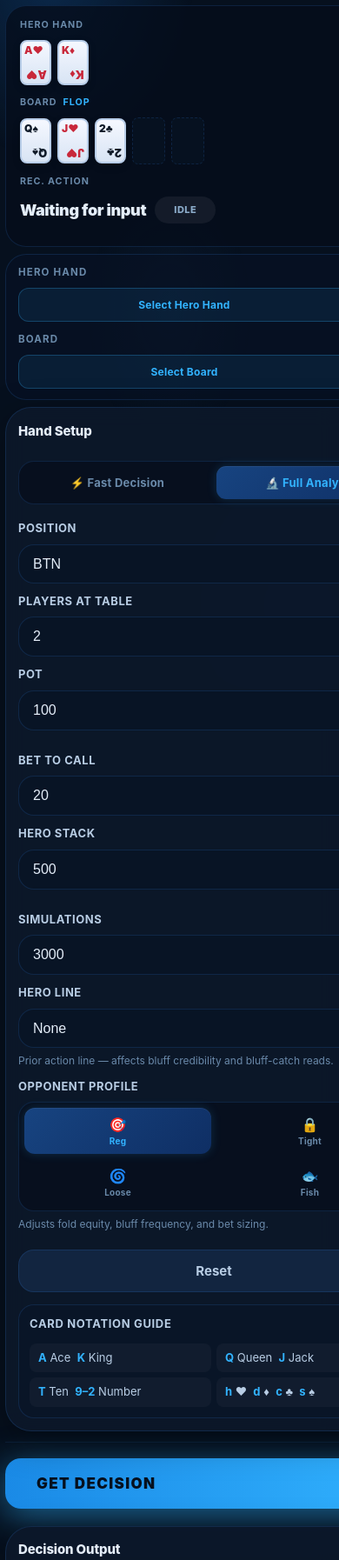
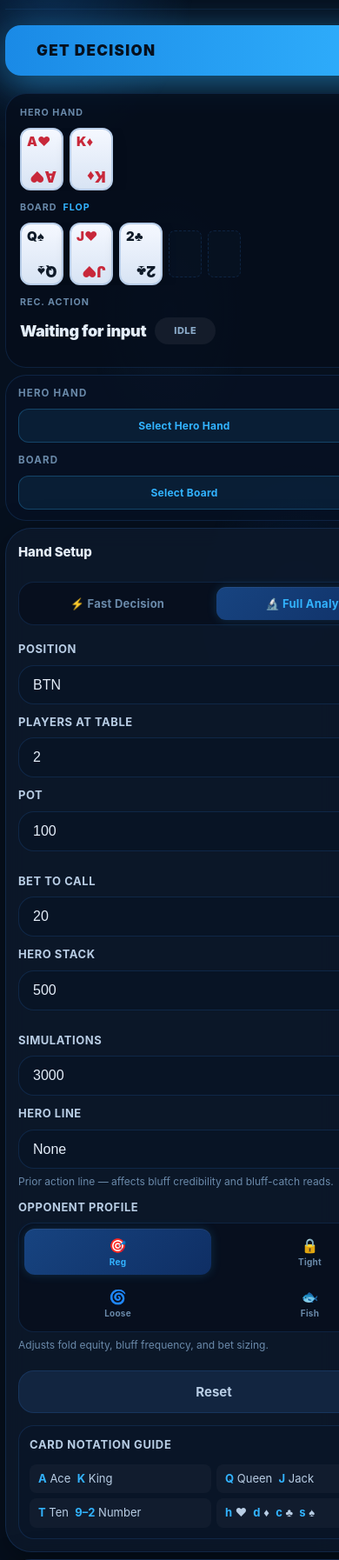
Before and after one commit to luzon123/EquiEdgeAI, a Flask app: page /app in a window 390 px wide. Shown: the part 63-1857 px from the top of the page at 87% size. Run offline with Flask 3, Linux system fonts and the light colour scheme; a user stored in the database is signed in.

Commit message:
fix mobile UI #4

```diff
--- a/static/css/styles.css
+++ b/static/css/styles.css
@@ -688,12 +688,11 @@ pre {
   .whatif-grid   { grid-template-columns: 1fr; }
   .picker-grid   { grid-template-columns: 1fr 1fr; }
 
-  /* ── Mobile reading order: Hand Setup → Get Decision → Results ── */
-  /* On desktop the Get Decision button sits above the two side-by-  */
-  /* side panels, which is fine. In single-column it appears before  */
-  /* the form, forcing users to scroll up to press it after editing. */
-  .form-panel          { order: 3; }
-  .primary-action-area { order: 4; }
+  /* ── Mobile reading order: Get Decision first, then everything else ── */
+  .primary-action-area { order: 1; border-top: none; padding: 12px 0; margin-top: 0; }
+  .game-state-bar      { order: 2; }
+  .card-sel-area       { order: 3; }
+  .form-panel          { order: 4; }
   .results-panel       { order: 5; }
 }
 @media (max-width: 820px) {
@@ -762,15 +761,11 @@ pre {
   .gsb-sep     { display: none; }
   .gsb-texture { margin-left: 0; width: 100%; }
 
-  /* ── PLAY CARDS: scale down so 5 board cards fit on 320px ───── */
-  /* 5 × 58px + 4 × 7px gap = 318px, overflows 320px–375px phones. */
-  /* 5 × 42px + 4 × 4px gap = 226px — fits even on 320px screens. */
-  .gsb-cards .play-card         { width: 42px; height: 60px; padding: 4px 3px; border-radius: 8px; box-shadow: 0 3px 8px rgba(0,0,0,.22); }
-  .gsb-cards .play-card .c-top { font-size: 12px; }
-  .gsb-cards .play-card .c-bot { font-size: 13px; }
-  .gsb-cards .play-card.small  { width: 36px; height: 52px; }
-  .gsb-slot-empty              { width: 30px; height: 44px; }
-  .gsb-cards                   { gap: 4px; min-height: auto; }
+  /* ── GAME STATE BAR CARDS ───────────────────────────────────── */
+  /* Cards keep their full size; if they overflow the bar width    */
+  /* (e.g. 5 board cards on a 320px phone), the row scrolls       */
+  /* horizontally inside the bar — no page-level overflow.         */
+  .gsb-cards { min-height: auto; overflow-x: auto; }
 
   /* ── CARD-SEL AREA ──────────────────────────────────────────── */
   .csa-div       { display: none; }
--- a/templates/app.html
+++ b/templates/app.html
@@ -2,7 +2,7 @@
 {% block title %}Engine{% endblock %}
 
 {% block extra_head %}
-<link rel="stylesheet" href="{{ url_for('static', filename='css/styles.css') }}?v=5" />
+<link rel="stylesheet" href="{{ url_for('static', filename='css/styles.css') }}?v=6" />
 <style>
 /* ── Mode toggle bar ──────────────────────────────────────── */
 .mode-toggle-bar {
@@ -253,6 +253,9 @@
   .card-sel-group { width: 100%; min-width: 0; }
   /* Prevent "Select Hero Hand" / "Select Board" buttons from overflowing */
   .btn-sel-cards  { white-space: normal; font-size: 12px; padding: 11px 12px; }
+  /* facing-action-grid is defined here (inline style beats styles.css),
+     so the 820px collapse to 2-col MUST also live here to take effect */
+  .facing-action-grid { grid-template-columns: 1fr 1fr; }
 }
 
 /* ── Recommended Action HUD (inside game-state-bar) ──────── */
```
